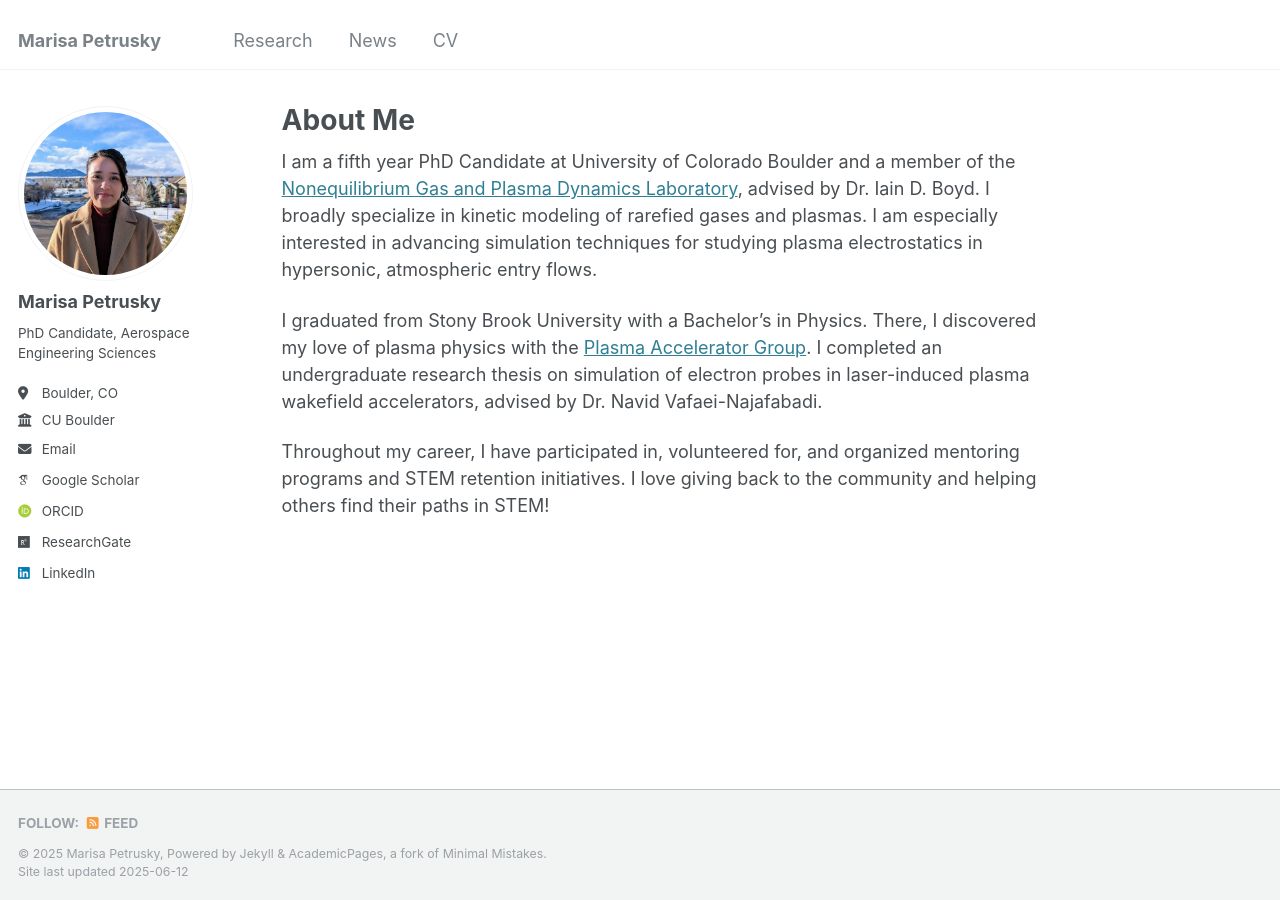
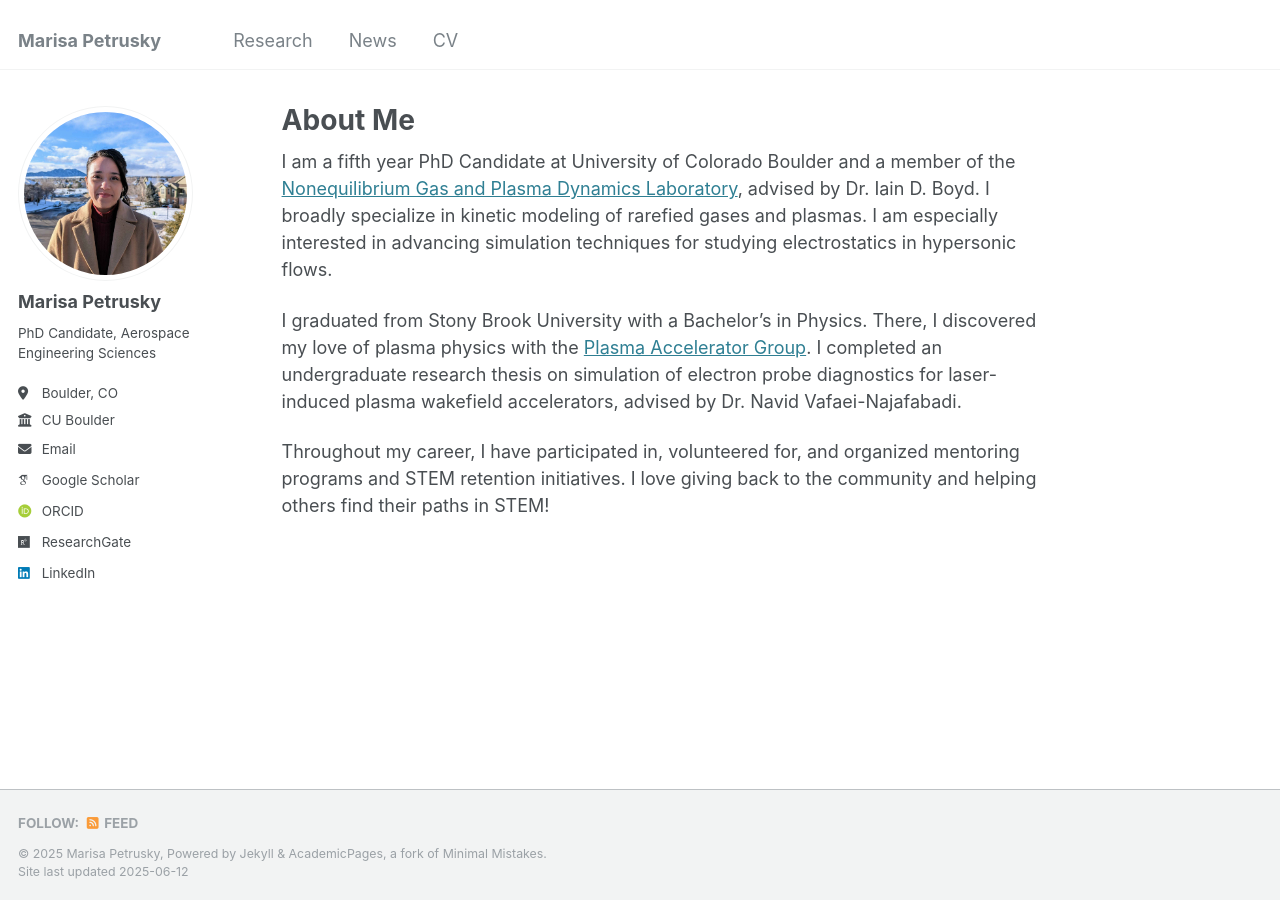
Before and after one commit to marisapetrusky/marisapetrusky.github.io, a Jekyll site: the page built from _pages/about.md, in a window 1280 px wide. Built offline with Jekyll 4.4.1, drawn with Linux system fonts in a browser that asks for light colours; some web fonts are replaced.

Commit message:
Update about.md

```diff
--- a/_pages/about.md
+++ b/_pages/about.md
@@ -7,8 +7,8 @@ redirect_from:
   - /about.html
 ---
 
-I am a fifth year PhD Candidate at University of Colorado Boulder and a member of the [Nonequilibrium Gas and Plasma Dynamics Laboratory](https://www.colorado.edu/lab/ngpdl), advised by Dr. Iain D. Boyd. I broadly specialize in kinetic modeling of rarefied gases and plasmas. I am especially interested in advancing simulation techniques for studying plasma electrostatics in hypersonic, atmospheric entry flows.
+I am a fifth year PhD Candidate at University of Colorado Boulder and a member of the [Nonequilibrium Gas and Plasma Dynamics Laboratory](https://www.colorado.edu/lab/ngpdl), advised by Dr. Iain D. Boyd. I broadly specialize in kinetic modeling of rarefied gases and plasmas. I am especially interested in advancing simulation techniques for studying electrostatics in hypersonic flows.
 
-I graduated from Stony Brook University with a Bachelor's in Physics. There, I discovered my love of plasma physics with the [Plasma Accelerator Group](https://you.stonybrook.edu/plasmaaccelerators/). I completed an undergraduate research thesis on simulation of electron probes in laser-induced plasma wakefield accelerators, advised by Dr. Navid Vafaei-Najafabadi.
+I graduated from Stony Brook University with a Bachelor's in Physics. There, I discovered my love of plasma physics with the [Plasma Accelerator Group](https://you.stonybrook.edu/plasmaaccelerators/). I completed an undergraduate research thesis on simulation of electron probe diagnostics for laser-induced plasma wakefield accelerators, advised by Dr. Navid Vafaei-Najafabadi.
 
 Throughout my career, I have participated in, volunteered for, and organized mentoring programs and STEM retention initiatives. I love giving back to the community and helping others find their paths in STEM!
```
